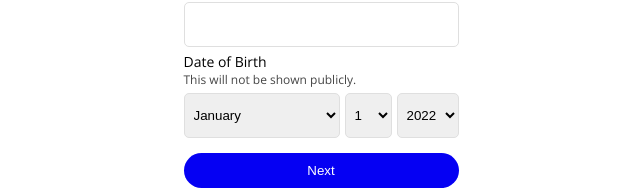
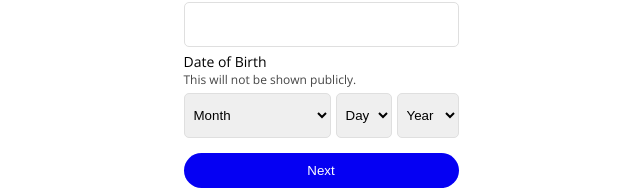
Before and after one commit to winnie-webb/waddap, a React (Vite) app in the folder public/: page / in a window 1280 px wide. Shown: the part 254-444 px from the top of the page, without its empty margins (319-959 px from the left). Built offline with nearby package versions, Linux system fonts and the light colour scheme.

Commit message:
Added placeholder to Dob picker

```diff
--- a/public/src/components/Signup/DobPicker.jsx
+++ b/public/src/components/Signup/DobPicker.jsx
@@ -9,22 +9,27 @@ function DobPicker() {
     const months = ["January", "February", "March", "April", "May", "June", "July", "August", "September", "October", "November", "December"]
     return (
         <div className="dob-picker">
-            <select id="dob-picker__month" className="signup__form__input input-select" onChange={(e) => {
+            <select defaultValue="" id="dob-picker__month" className="signup__form__input input-select" onChange={(e) => {
                 const currentDaysInMonth = new Date(currentYear, months.indexOf(e.target.value) + 1, 0).getDate()
                 setDaysInMonth(currentDaysInMonth)
                 setMonth(months.indexOf(e.target.value))
 
             }}>
+                <option value="" disabled hidden>Month</option>
+
                 {months.map(month => <option key={month}>{month}</option>)}
             </select>
-            <select id="dob-picker__day" className="signup__form__input input-select" >
+            <select defaultValue="" id="dob-picker__day" className="signup__form__input input-select" >
+                <option value="" disabled hidden>Day</option>
                 {days.map(day => <option key={day}>{day}</option>)}
             </select>
-            <select id="dob-picker__year" className="signup__form__input input-select" onChange={(e) => {
+            <select defaultValue="" id="dob-picker__year" className="signup__form__input input-select" onChange={(e) => {
                 const newCurrentYear = parseInt(e.target.value)
                 const currentDaysInMonth = new Date(newCurrentYear, month + 1, 0).getDate();
                 setDaysInMonth(currentDaysInMonth)
             }}>
+                <option value="" disabled hidden>Year</option>
+
                 {years.map(year => <option key={year}>{year}</option>)}
             </select>
 
```
